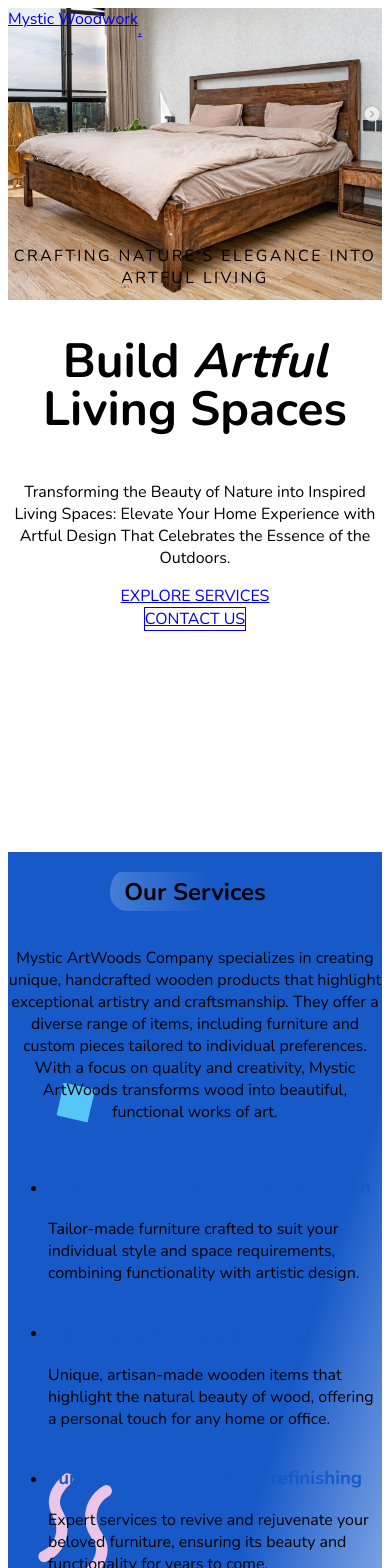
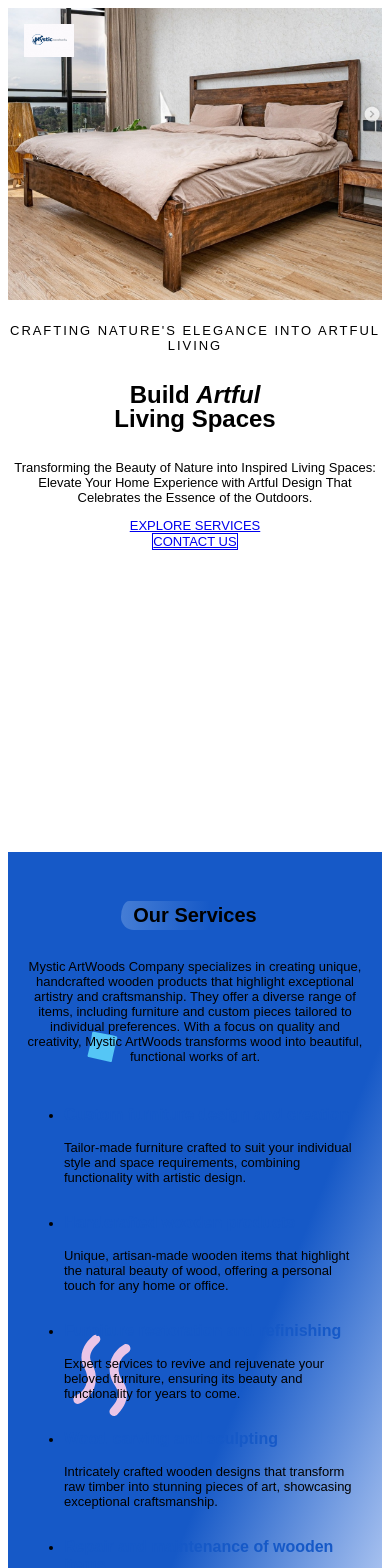
Before and after one commit to immaculatechepkirui/mystic_artwoods, a Next.js app: page / in a window 390 px wide. Shown: the top 1568 px of the page. Built offline with nearby package versions, Linux system fonts and the light colour scheme.

Commit message:
Logo Replace

```diff
--- a/app/globals.css
+++ b/app/globals.css
@@ -1,8 +1,10 @@
-@import url('https://fonts.googleapis.com/css2?family=Nunito:wght@200;300;400;500;600;700;800;900&display=swap');
-
+/* stylelint-disable at-rule-no-unknown */
 @tailwind base;
 @tailwind components;
 @tailwind utilities;
+/* stylelint-enable at-rule-no-unknown */
+
+@import url('https://fonts.googleapis.com/css2?family=Nunito:wght@200;300;400;500;600;700;800;900&display=swap');
 
 * {
   font-family: 'Nunito', sans-serif !important;
@@ -11,3 +13,113 @@
 html {
   scroll-behavior: smooth;
 }
+
+/* Mobile Responsiveness */
+@media (max-width: 768px) {
+  body {
+    font-size: 14px;
+  }
+
+  h1 {
+    font-size: 1.75rem !important;
+  }
+
+  h2 {
+    font-size: 1.5rem !important;
+  }
+
+  h3 {
+    font-size: 1.25rem !important;
+  }
+
+  h4, h5, h6 {
+    font-size: 1rem !important;
+  }
+}
+
+@media (max-width: 480px) {
+  body {
+    font-size: 13px;
+  }
+
+  h1 {
+    font-size: 1.5rem !important;
+  }
+
+  h2 {
+    font-size: 1.25rem !important;
+  }
+
+  h3 {
+    font-size: 1rem !important;
+  }
+
+  h4, h5, h6 {
+    font-size: 0.9rem !important;
+  }
+}
+
+/* Improve spacing on mobile */
+@media (max-width: 768px) {
+  section {
+    padding: 2rem 1rem !important;
+  }
+
+  nav {
+    padding: 1rem !important;
+  }
+}
+
+/* Prevent horizontal scroll */
+body, html {
+  overflow-x: hidden !important;
+}
+
+/* Image responsiveness */
+img {
+  max-width: 100%;
+  height: auto;
+  display: block;
+}
+
+/* Button responsiveness */
+@media (max-width: 640px) {
+  button {
+    padding: 0.75rem 1rem !important;
+    font-size: 0.875rem !important;
+  }
+}
+
+/* Container responsiveness */
+.container {
+  width: 100%;
+  padding: 0 1rem;
+}
+
+@media (min-width: 640px) {
+  .container {
+    max-width: 640px;
+    margin: 0 auto;
+  }
+}
+
+@media (min-width: 768px) {
+  .container {
+    max-width: 768px;
+    margin: 0 auto;
+  }
+}
+
+@media (min-width: 1024px) {
+  .container {
+    max-width: 1024px;
+    margin: 0 auto;
+  }
+}
+
+@media (min-width: 1280px) {
+  .container {
+    max-width: 1280px;
+    margin: 0 auto;
+  }
+}
--- a/components/HomeHero.tsx
+++ b/components/HomeHero.tsx
@@ -1,11 +1,12 @@
 "use client";
 import { useState } from "react";
+import Image from "next/image";
 
 export default function HomeHero() {
   const [navOpen, setNavOpen] = useState(false);
 
   return (
-    <div className="relative min-h-screen w-full flex flex-col font-sans" id="home">
+    <div className="relative min-h-screen w-full flex flex-col font-nunito" id="home">
       {/* Background image with dark overlay */}
       <div className="absolute inset-0 z-0">
         <img
@@ -19,9 +20,14 @@
 
       {/* Navbar */}
       <nav className="absolute top-0 left-0 w-full z-20 flex items-center justify-between px-14 py-8">
-        <a href="#home" className="flex items-end gap-1 text-3xl text-white font-serif font-extrabold tracking-widest">
-          Mystic Woodwork
-          <span className="text-blue-400 text-5xl" style={{lineHeight:0}}>.</span>
+        <a href="#home" className="flex items-center gap-2">
+          <Image
+            src="/images/logo.jpg"
+            alt="Mystic Woodwork Logo"
+            width={50}
+            height={50}
+            className="object-contain"
+          />
         </a>
         <div className="hidden md:flex gap-12 text-sm uppercase text-white tracking-wider font-light">
           <a href="#home" className="hover:text-blue-300 transition">Home</a>
```
Also changed, not shown: public/images/logo.jpg.
